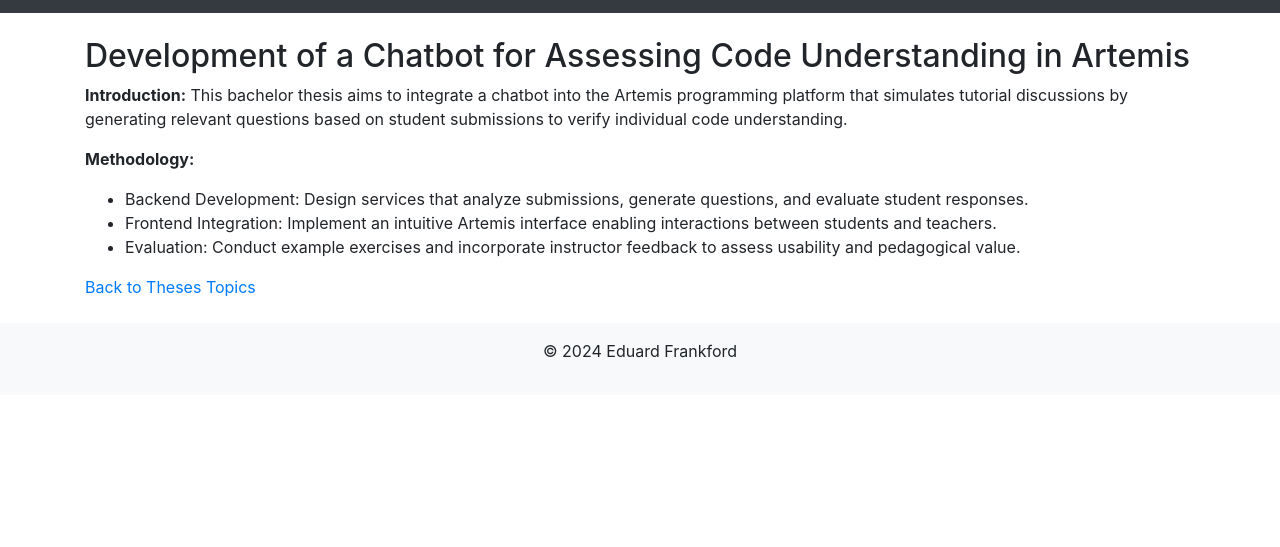
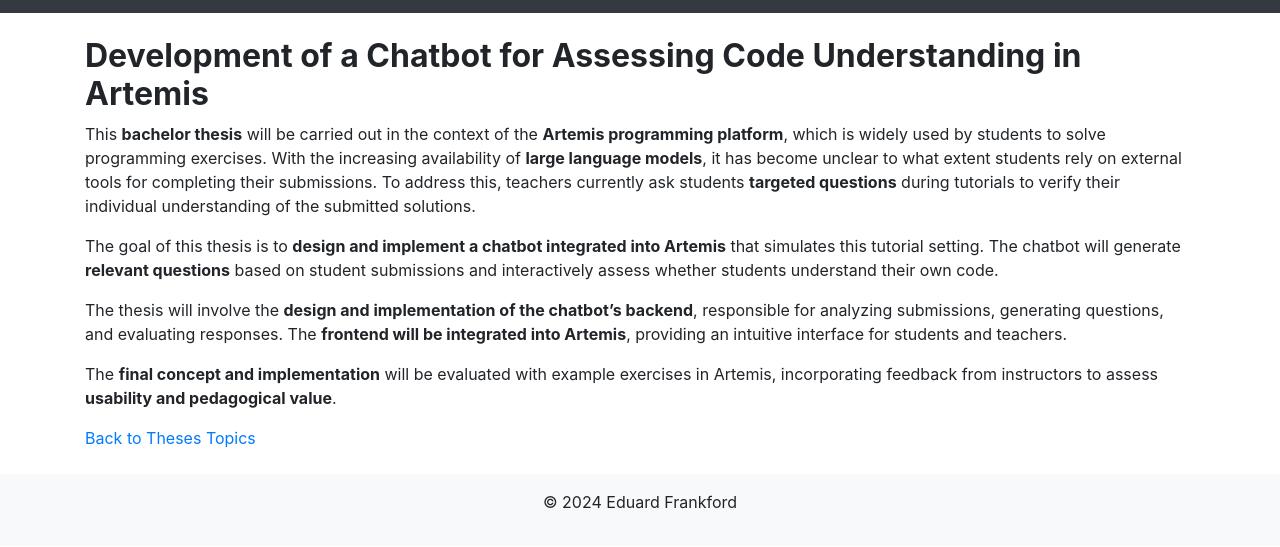
Before and after one commit to eduardfrankford/Resume, a website built with webpack: page theses/topicChatbot.html in a window 1280 px wide. Shown: the part 59-606 px from the top of the page. Built offline with nearby package versions, Linux system fonts and the light colour scheme.

Commit message:
imporve page

```diff
--- a/theses/topicChatbot.html
+++ b/theses/topicChatbot.html
@@ -1,5 +1,6 @@
 <!DOCTYPE html>
 <html lang="en">
+
 <head>
   <meta charset="UTF-8">
   <meta http-equiv="X-UA-Compatible" content="IE=edge">
@@ -15,10 +16,12 @@
     }
   </style>
 </head>
+
 <body>
   <nav class="navbar navbar-expand-lg navbar-dark bg-dark sticky-top custom-navbar">
     <a class="navbar-brand" href="../index.html">Eduard Frankford</a>
-    <button class="navbar-toggler" type="button" data-toggle="collapse" data-target="#navbarNav" aria-controls="navbarNav" aria-expanded="false" aria-label="Toggle navigation">
+    <button class="navbar-toggler" type="button" data-toggle="collapse" data-target="#navbarNav"
+      aria-controls="navbarNav" aria-expanded="false" aria-label="Toggle navigation">
       <span class="navbar-toggler-icon"></span>
     </button>
     <div class="collapse navbar-collapse" id="navbarNav">
@@ -36,18 +39,32 @@
     </div>
   </nav>
   <section class="container my-4">
-    <h2>Development of a Chatbot for Assessing Code Understanding in Artemis</h2>
-    <p><strong>Introduction:</strong> This bachelor thesis aims to integrate a chatbot into the Artemis programming platform that simulates tutorial discussions by generating relevant questions based on student submissions to verify individual code understanding.</p>
-    <p><strong>Methodology:</strong></p>
-    <ul>
-      <li>Backend Development: Design services that analyze submissions, generate questions, and evaluate student responses.</li>
-      <li>Frontend Integration: Implement an intuitive Artemis interface enabling interactions between students and teachers.</li>
-      <li>Evaluation: Conduct example exercises and incorporate instructor feedback to assess usability and pedagogical value.</li>
-    </ul>
+    <h2><b>Development of a Chatbot for Assessing Code Understanding in Artemis</b></h2>
+    <p>This <b>bachelor thesis</b> will be carried out in the context of the <b>Artemis programming platform</b>, which is widely used
+      by students to solve programming exercises. With the increasing availability of <b>large language models</b>, it has
+      become unclear to what extent students rely on external tools for completing their submissions. To address this,
+      teachers currently ask students <b>targeted questions</b> during tutorials to verify their individual understanding of
+      the submitted solutions.
+    </p>
+    <p>
+      The goal of this thesis is to <b>design and implement a chatbot integrated into Artemis</b> that simulates this tutorial
+      setting. The chatbot will generate <b>relevant questions</b> based on student submissions and interactively assess
+      whether students understand their own code.
+    </p>
+    <p>
+      The thesis will involve the <b>design and implementation of the chatbot’s backend</b>, responsible for analyzing
+      submissions, generating questions, and evaluating responses. The <b>frontend will be integrated into Artemis</b>,
+      providing an intuitive interface for students and teachers.
+    </p>
+    <p>
+      The <b>final concept and implementation</b> will be evaluated with example exercises in Artemis, incorporating feedback
+      from instructors to assess <b>usability and pedagogical value</b>.
+    </p>
     <p><a href="../index.html#theses">Back to Theses Topics</a></p>
   </section>
   <footer class="bg-light py-3">
     <p class="text-center">&copy; 2024 Eduard Frankford</p>
   </footer>
 </body>
+
 </html>
```
